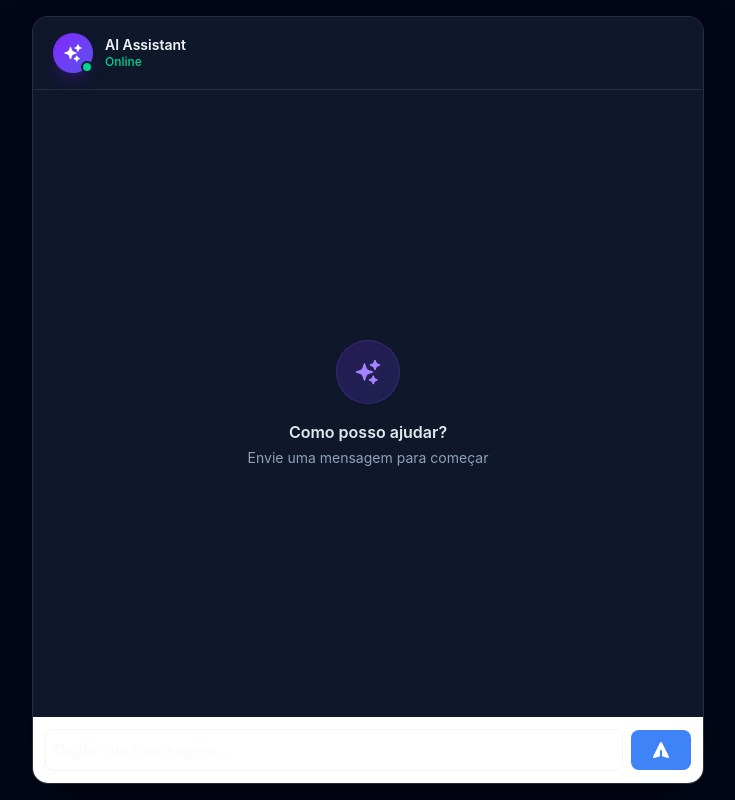
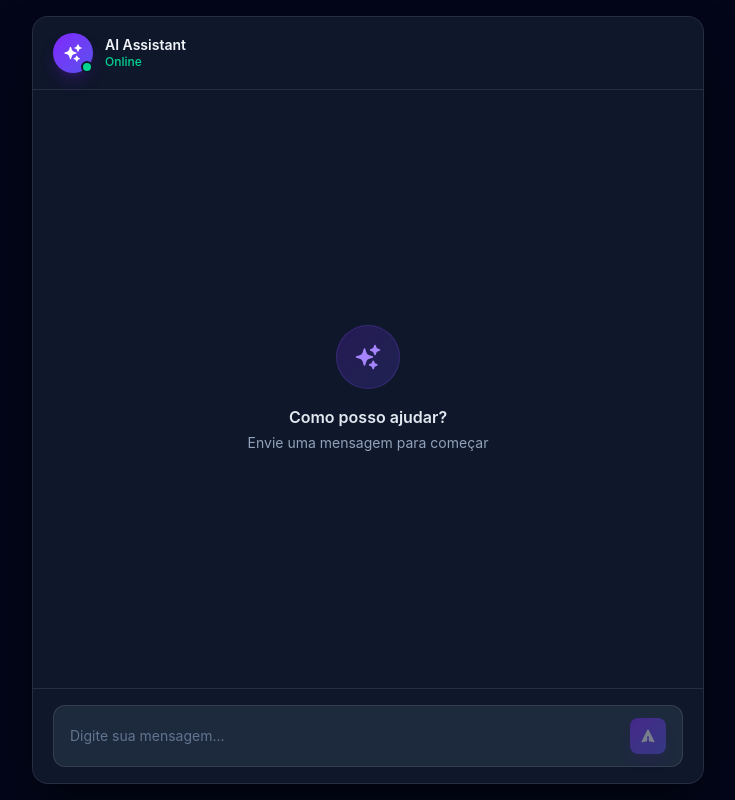
Before and after one commit to venturelli-91/chatbot_AI, a Next.js app: page / in a window 1280 px wide. Shown: the whole page, without its empty margins (272-1007 px from the left). Built offline with nearby package versions, Linux system fonts and the light colour scheme.

Commit message:
style: redesign ChatInput — dark input with gradient send button and spinner

```diff
--- a/src/components/ChatInput.tsx
+++ b/src/components/ChatInput.tsx
@@ -1,5 +1,4 @@
 import { useChatStore } from "../store/chatStore";
-import { Button } from "flowbite-react";
 import { HiPaperAirplane } from "react-icons/hi";
 
 const ChatInput = () => {
@@ -11,24 +10,53 @@ const ChatInput = () => {
 		sendMessage();
 	};
 
+	const handleKeyDown = (e: React.KeyboardEvent<HTMLInputElement>) => {
+		if (e.key === "Enter" && !e.shiftKey) {
+			e.preventDefault();
+			sendMessage();
+		}
+	};
+
 	return (
-		<div className="sticky bottom-0 p-3 bg-white dark:bg-gray-800">
+		<div className="px-5 py-4 bg-slate-900 border-t border-white/10 shrink-0">
 			<form onSubmit={handleSubmit}>
-				<div className="flex items-center gap-2">
+				<div className="flex items-center gap-3 bg-slate-800 rounded-xl px-4 py-3 border border-white/10 focus-within:border-violet-500/50 transition-colors">
 					<input
 						type="text"
 						value={inputMessage}
 						onChange={(e) => setInputMessage(e.target.value)}
+						onKeyDown={handleKeyDown}
 						placeholder="Digite sua mensagem..."
-						className="flex-1 p-2 border rounded-lg focus:outline-none focus:ring-2 focus:ring-blue-500 dark:bg-gray-700 dark:border-gray-600 dark:text-white dark:placeholder-gray-400"
+						className="flex-1 bg-transparent text-slate-100 placeholder-slate-500 text-sm focus:outline-none"
 						disabled={isLoading}
 					/>
-					<Button
+					<button
 						type="submit"
-						disabled={isLoading}
-						className="bg-blue-500 hover:bg-blue-600 dark:bg-blue-600 dark:hover:bg-blue-700">
-						<HiPaperAirplane className="h-5 w-5" />
-					</Button>
+						disabled={isLoading || !inputMessage.trim()}
+						className="shrink-0 w-9 h-9 rounded-lg bg-linear-to-br from-violet-600 to-indigo-600 flex items-center justify-center text-white disabled:opacity-40 disabled:cursor-not-allowed hover:from-violet-500 hover:to-indigo-500 transition-all shadow-lg shadow-violet-900/30">
+						{isLoading ? (
+							<svg
+								className="w-4 h-4 animate-spin"
+								fill="none"
+								viewBox="0 0 24 24">
+								<circle
+									className="opacity-25"
+									cx="12"
+									cy="12"
+									r="10"
+									stroke="currentColor"
+									strokeWidth="4"
+								/>
+								<path
+									className="opacity-75"
+									fill="currentColor"
+									d="M4 12a8 8 0 018-8V0C5.373 0 0 5.373 0 12h4z"
+								/>
+							</svg>
+						) : (
+							<HiPaperAirplane className="w-4 h-4" />
+						)}
+					</button>
 				</div>
 			</form>
 		</div>
```
